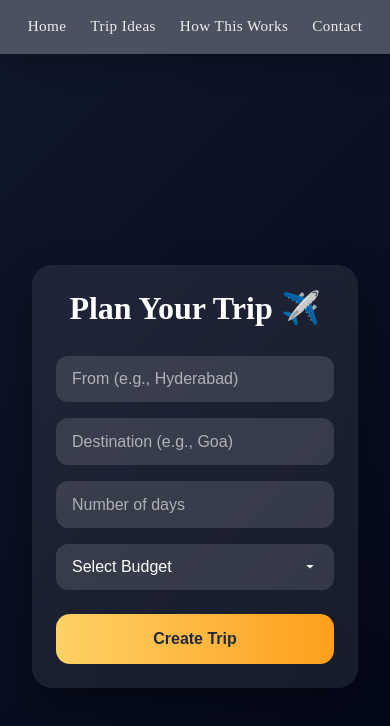
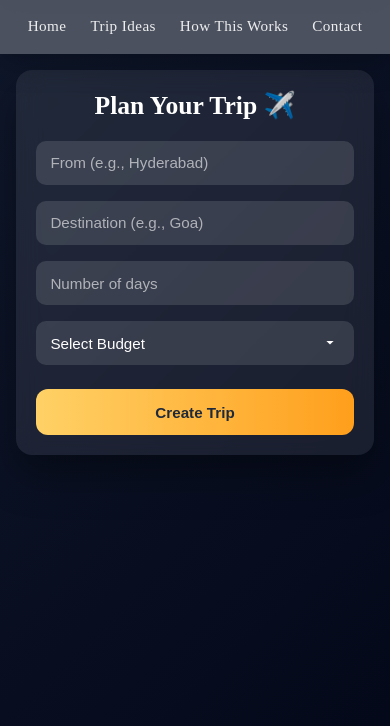
Before and after one commit to suryateja99-ai/Trip-Craft, a React (Vite) app: page / in a window 390 px wide. Shown: the part 424-1150 px from the top of the page. Built offline with nearby package versions, Linux system fonts and the light colour scheme.

Commit message:
Enhance mobile responsiveness in Body.css
Refactor mobile styles for better responsiveness and optimization.

```diff
--- a/src/Frontend/Body.css
+++ b/src/Frontend/Body.css
@@ -170,14 +170,98 @@
   text-align: center;
 }
 
-/* Mobile responsiveness */
-@media (max-width: 768px) {
+/* =========================
+   MOBILE FIRST OPTIMIZATION
+   ========================= */
+
+@media (max-width: 480px) {
+  .body {
+    padding: 1rem;
+    align-items: flex-start;
+  }
+
+  .travel-card {
+    padding: 1.25rem;
+    border-radius: 16px;
+  }
+
+  /* Title */
+  .travel-card h2 {
+    font-size: 1.6rem;
+    margin-bottom: 1.2rem;
+  }
+
+  /* Inputs */
+  .input-group input,
+  .budget-select {
+    font-size: 0.95rem;
+    padding: 0.85rem 0.9rem;
+    border-radius: 10px;
+  }
+
+  /* Button */
+  .travel-card button {
+    padding: 0.9rem;
+    font-size: 0.95rem;
+    border-radius: 12px;
+  }
+
+  /* Trip plan */
+  .trip-plan {
+    margin-top: 1.5rem;
+  }
+
+  .trip-plan h3 {
+    font-size: 1.05rem;
+  }
+
+  .day-card {
+    padding: 0.9rem 1rem;
+    border-radius: 12px;
+  }
+
+  .day-card h4 {
+    font-size: 1.1rem;
+  }
+
+  .day-card li {
+    font-size: 0.95rem;
+    line-height: 1.45;
+  }
+
+  /* Cost section */
+  .costs {
+    flex-direction: column;
+    gap: 0.4rem;
+    font-size: 1rem;
+  }
+
+  /* Loading & error */
+  .loading,
+  .error {
+    font-size: 0.9rem;
+  }
+}
+
+/* =========================
+   SMALL TABLETS
+   ========================= */
+
+@media (min-width: 481px) and (max-width: 768px) {
   .travel-card {
     padding: 1.5rem;
   }
 
+  .day-card h4 {
+    font-size: 1.25rem;
+  }
+
+  .day-card li {
+    font-size: 1rem;
+  }
+
   .costs {
-    flex-direction: column;
-    gap: 0.5rem;
+    gap: 1rem;
+    font-size: 1.05rem;
   }
 }
```
